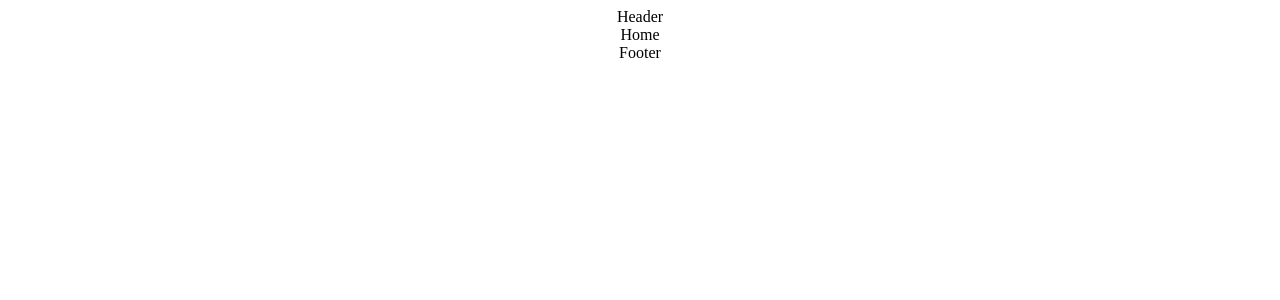
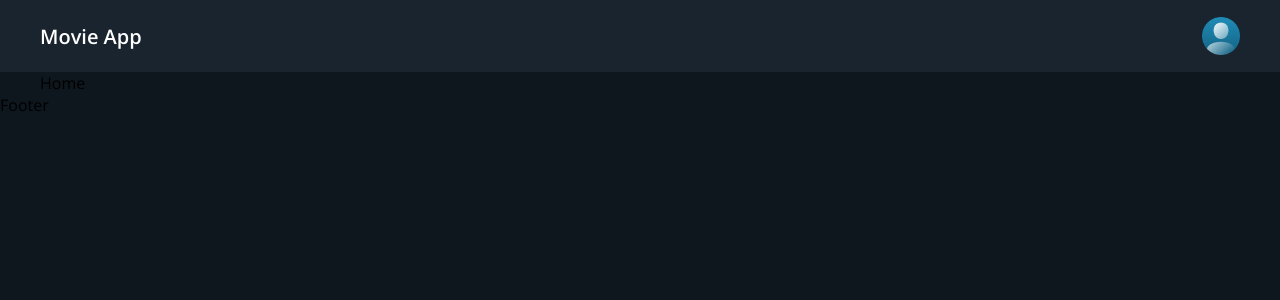
Before and after one commit to zamisyh/movie-app, a React (Create React App) app: page / in a window 1280 px wide. Shown: the top 300 px of the page. Built offline with nearby package versions, Linux system fonts and the light colour scheme.

Commit message:
Styling header component

```diff
--- a/public/index.html
+++ b/public/index.html
@@ -10,19 +10,11 @@
       content="Web site created using create-react-app"
     />
     <link rel="apple-touch-icon" href="%PUBLIC_URL%/logo192.png" />
-    <!--
-      manifest.json provides metadata used when your web app is installed on a
-      user's mobile device or desktop. See https://developers.google.com/web/fundamentals/web-app-manifest/
-    -->
-    <!--
-      Notice the use of %PUBLIC_URL% in the tags above.
-      It will be replaced with the URL of the `public` folder during the build.
-      Only files inside the `public` folder can be referenced from the HTML.
+    <link rel="preconnect" href="https://fonts.googleapis.com">
+    <link rel="preconnect" href="https://fonts.gstatic.com" crossorigin>
+    <link href="https://fonts.googleapis.com/css2?family=Open+Sans:wght@300;400;600;700&display=swap" rel="stylesheet">
+    <link rel="stylesheet" href="https://pro.fontawesome.com/releases/v5.10.0/css/all.css" integrity="sha384-AYmEC3Yw5cVb3ZcuHtOA93w35dYTsvhLPVnYs9eStHfGJvOvKxVfELGroGkvsg+p" crossorigin="anonymous"/>
 
-      Unlike "/favicon.ico" or "favicon.ico", "%PUBLIC_URL%/favicon.ico" will
-      work correctly both with client-side routing and a non-root public URL.
-      Learn how to configure a non-root public URL by running `npm run build`.
-    -->
     <title>Movie App</title>
   </head>
   <body>
--- a/src/App.js
+++ b/src/App.js
@@ -12,11 +12,13 @@
     <div className="App">
       <BrowserRouter>
         <Header />
-        <Routes>
-          <Route exact path='/' element={<Home />}></Route>
-          <Route exact path='/movie/:id' element={<MovieDetail/>}></Route>
-          <Route path="*" element={<PageNotFound/>}></Route>
-        </Routes>
+        <div className="container">
+          <Routes>
+            <Route exact path='/' element={<Home />}></Route>
+            <Route exact path='/movie/:id' element={<MovieDetail/>}></Route>
+            <Route path="*" element={<PageNotFound/>}></Route>
+          </Routes>
+        </div>
         <Footer />
       </BrowserRouter>
     </div>
--- a/src/App.scss
+++ b/src/App.scss
@@ -1,38 +1,20 @@
-.App {
-  text-align: center;
+@import "../src/common/colors.scss";
+
+*{
+  margin: 0;
+  padding: 0;
+  box-sizing: border-box;
+  font-family: "Open Sans", sans-serif;
 }
 
-.App-logo {
-  height: 40vmin;
-  pointer-events: none;
+a {
+  text-decoration: none;
 }
 
-@media (prefers-reduced-motion: no-preference) {
-  .App-logo {
-    animation: App-logo-spin infinite 20s linear;
-  }
+body {
+  background: $primary-color;
 }
 
-.App-header {
-  background-color: #282c34;
-  min-height: 100vh;
-  display: flex;
-  flex-direction: column;
-  align-items: center;
-  justify-content: center;
-  font-size: calc(10px + 2vmin);
-  color: white;
+.container{
+  margin: 0px 40px;
 }
-
-.App-link {
-  color: #61dafb;
-}
-
-@keyframes App-logo-spin {
-  from {
-    transform: rotate(0deg);
-  }
-  to {
-    transform: rotate(360deg);
-  }
-}
--- a/src/components/Header/Header.js
+++ b/src/components/Header/Header.js
@@ -1,9 +1,19 @@
 import React from 'react'
+import { Link } from 'react-router-dom'
+import user from '../../images/user.png'
+import './Header.scss'
 
 const Header = () => {
-  return (
-    <div>Header</div>
-  )
+    return (
+      <div className="header">
+        <Link to="/">
+          <div className="logo">Movie App</div>
+        </Link>
+        <div className="user-image">
+          <img src={user} alt="user" />
+        </div>
+      </div>
+    )
 }
 
 export default Header
--- a/src/components/Header/Header.scss
+++ b/src/components/Header/Header.scss
@@ -0,0 +1,21 @@
+@import "../../common//colors.scss";
+
+.header{
+    background-color: $secondary-color;
+    height: 72px;
+    padding: 0px 40px;
+    display: flex;
+    align-items: center;
+    justify-content: space-between;
+}
+
+.logo{
+    color: $font-primary;
+    font-size: 20px;
+    font-weight: 600;
+}
+
+.user-image, .user-image img{
+    width: 38px;
+    height: 38px;
+}
```
Also changed, not shown: src/images/pnf.jpg (added), src/images/user.png (added).
